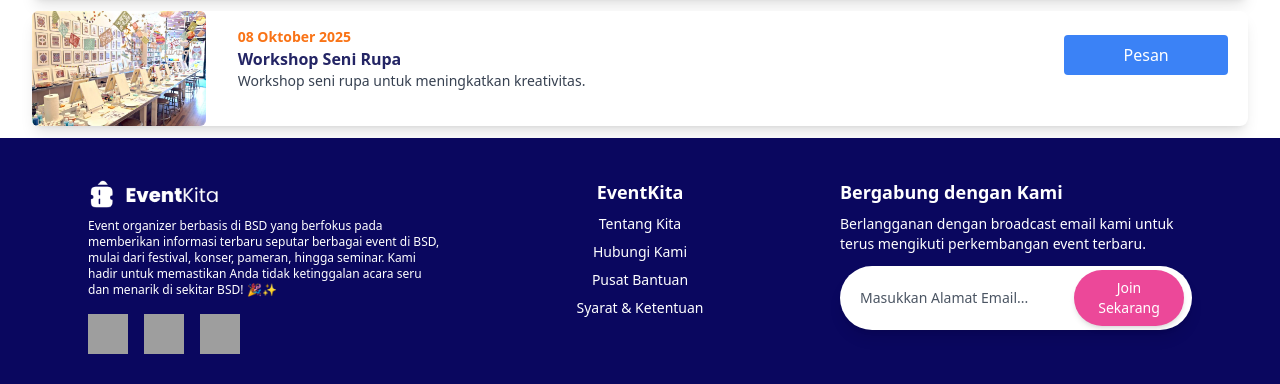
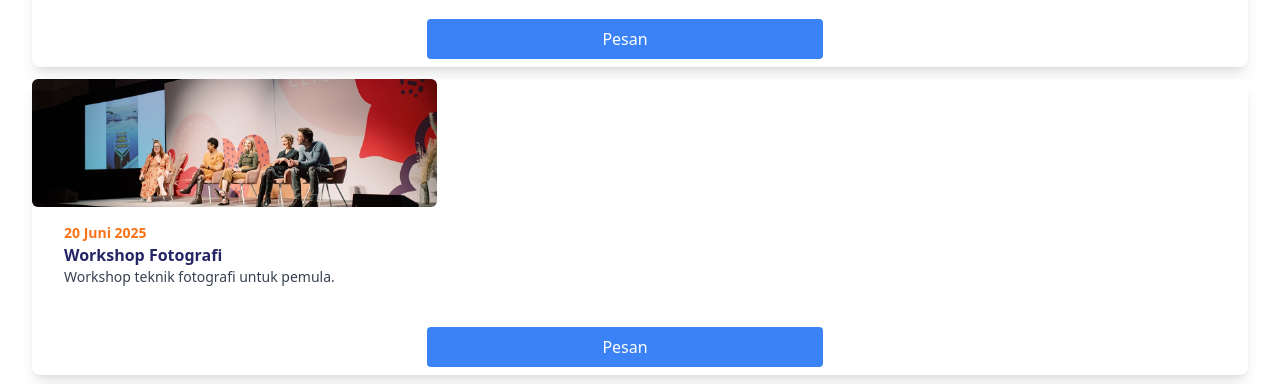
Before and after one commit to aavnxxuhuy/EventKitaWeb, a Django app: page /calendar/ in a window 1280 px wide. Shown: the part 2073-2457 px from the top of the page. Run offline with Django 5.2, Linux system fonts and the light colour scheme; data comes from the database, SQL or seed files in the repository; both versions use the stored data as it was after the commit; some libraries are stand-ins or nearby versions; grey boxes are pictures that could not be loaded.

Commit message:
Gas Lagas

```diff
--- a/app/templates/calendar.html
+++ b/app/templates/calendar.html
@@ -122,7 +122,7 @@
     {% endif %}
 </section>
 
-<div class="max-w-xl mx-[2rem] md:max-w-xl lg:max-w-7xl  lg:mx-auto">
+<div class="max-w-xl mx-[1rem]  md:mx-[2rem] md:max-w-xl lg:max-w-7xl  lg:mx-auto">
     <h1 class="ms-[2rem] mt-20 text-3xl font-bold text-orange-500 text-start">
         BSD <span class="text-primaryBlue">Kalender Event</span>
     </h1>
@@ -153,9 +153,9 @@
     <h2 class="text-3xl font-bold mt-14 text-start text-primaryBlue mb-[2rem] px-[2rem]">Upcoming Events</h2>
 
     {% for event in upcoming_events %}
-    <div class="card bg-white rounded-lg shadow-lg grid grid-cols-7 mb-3 max-h-[8rem] mx-[2rem]" style="cursor: pointer;">
+    <div class="card bg-white rounded-lg shadow-lg grid grid-cols-3 md:grid-cols-7 mb-3 max-h-[14rem] mx-[2rem]" style="cursor: pointer;">
         <img src="{{ event.foto_event.url }}" class="rounded-md w-[100rem] max-h-[8rem] col-span-1 bg-cover object-cover" alt="Event">
-        <div class="ml-4 p-4 col-span-3 md:col-span-4">
+        <div class="ml-4 p-4 col-span-2 md:col-span-4">
             <p class="text-sm text-orange-500 font-bold">{{ event.tanggal_kegiatan|date:"d F Y" }}</p>
             <h3 class="font-bold text-primaryBlue">{{ event.judul }}</h3>
             <p class="line-clamp-2 text-gray-700 text-sm">
```
Also changed, not shown: db.sqlite3.
